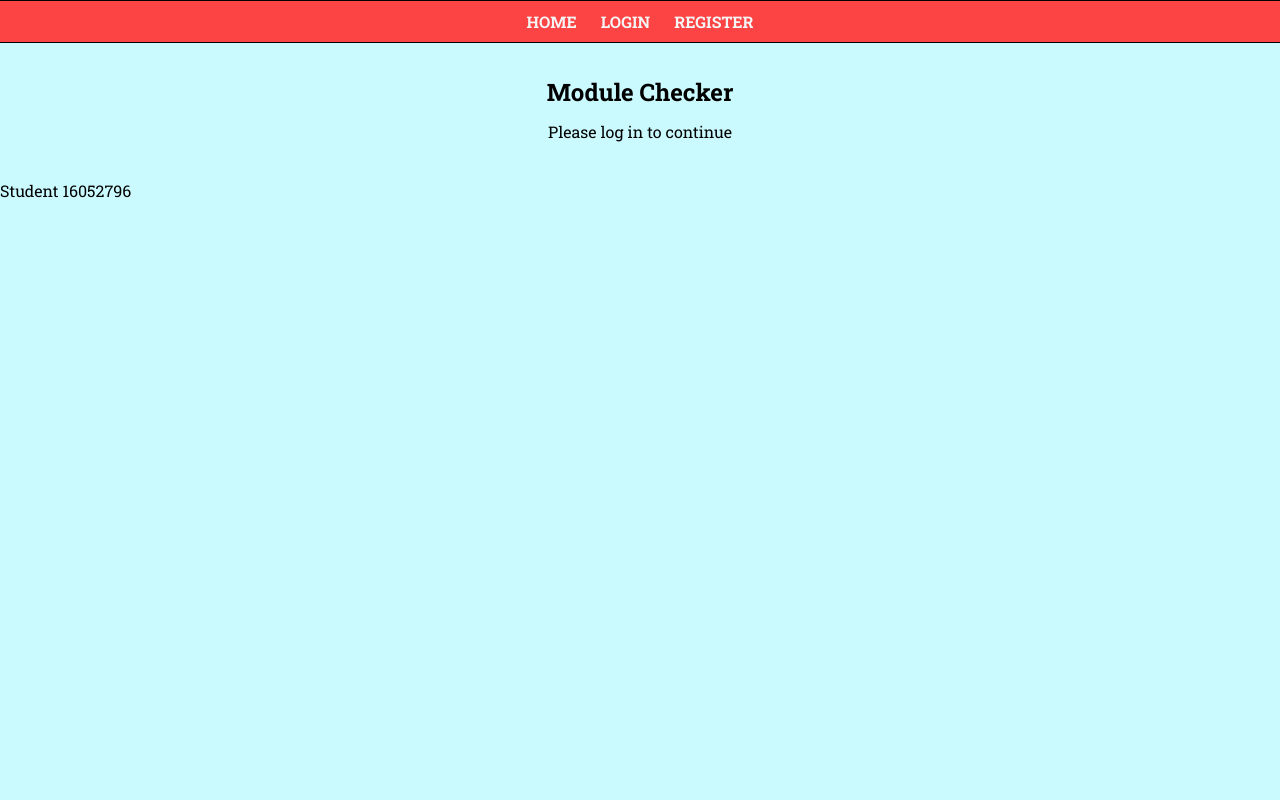
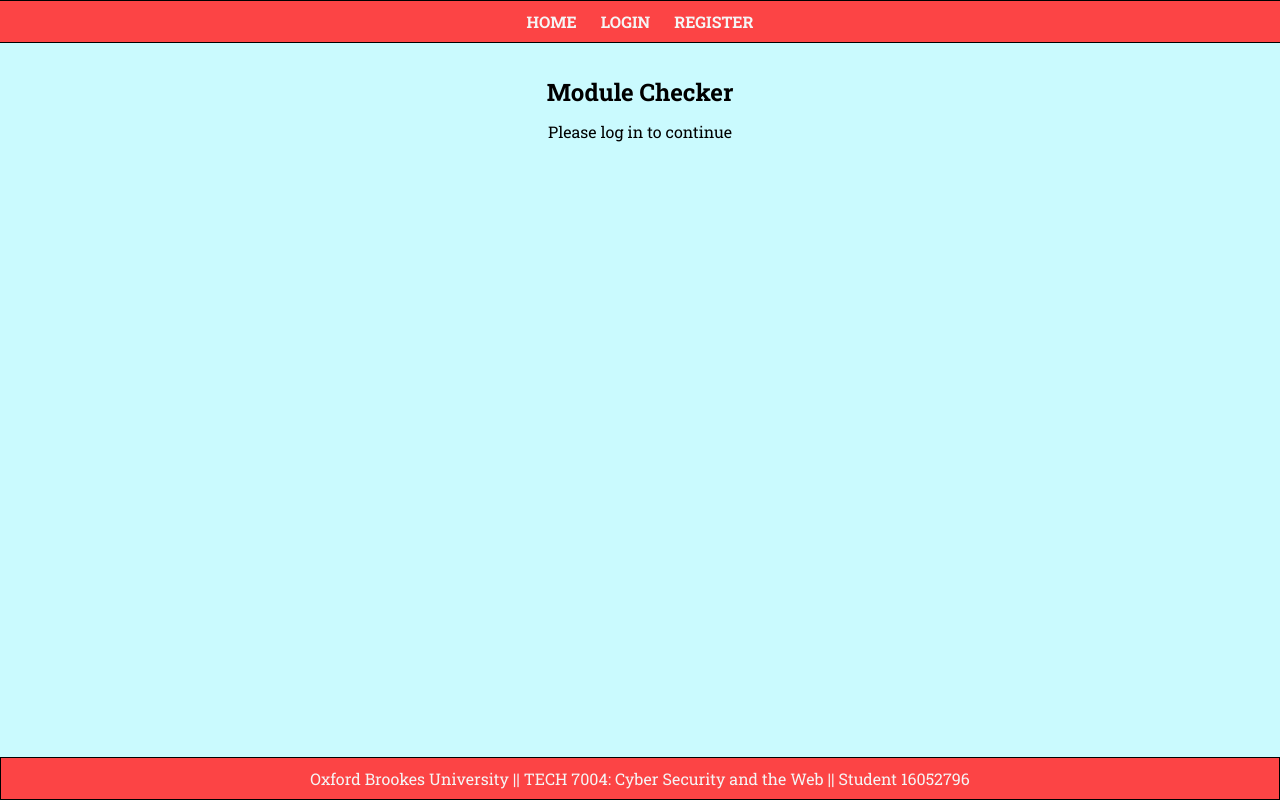
Before and after one commit to benlapidge/CyberSecureModuleChecker, a PHP site: page / in a window 1280 px wide. Run offline with PHP 8.4, Linux system fonts and the light colour scheme.

Commit message:
visual improvements

```diff
--- a/css/style.css
+++ b/css/style.css
@@ -6,6 +6,9 @@
 }
 body {
   background-color: #cafafe;
+  min-height: 100vh;
+  display: flex;
+  flex-direction: column;
 }
 
 h1,h2,h3,h4,h5,h6 {
@@ -47,6 +50,7 @@ nav a:hover {
   text-transform: uppercase;
   text-decoration: none;
   font-weight: bolder;
+  color: black;
   background-color: whitesmoke;
 }
 section {
@@ -97,3 +101,15 @@ form {
     background-color: whitesmoke;
     border: 5px solid #fc4445;
   }
+
+  footer {
+    height: 100%;
+    border: 1px solid black;
+    margin-top: auto;
+    padding: 10px;
+    text-align: center;
+    background-color: #fc4445;
+  }
+  footer p{
+    color: whitesmoke;
+  }
--- a/footer.php
+++ b/footer.php
@@ -1,3 +1,3 @@
 <footer>
-<p>Student 16052796</p>
+<p>Oxford Brookes University || TECH 7004: Cyber Security and the Web || Student 16052796</p>
 </footer>
```
